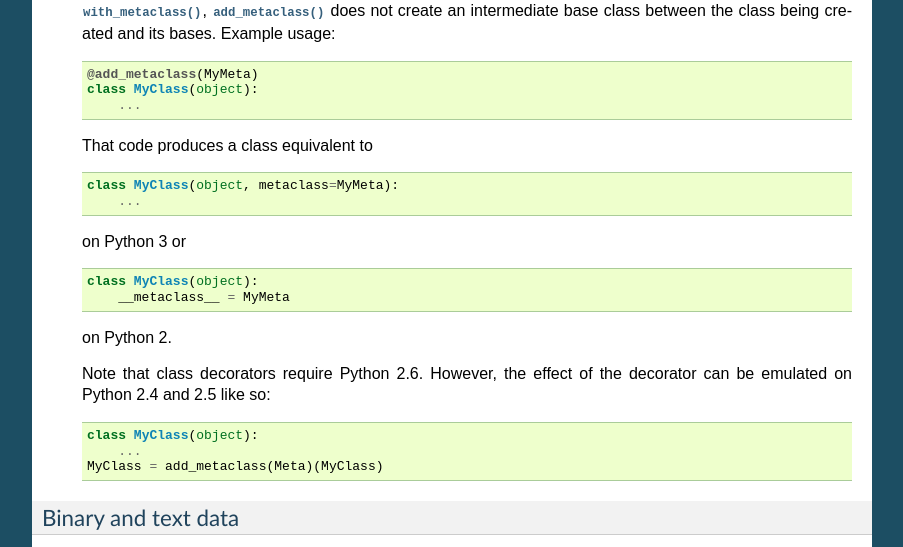
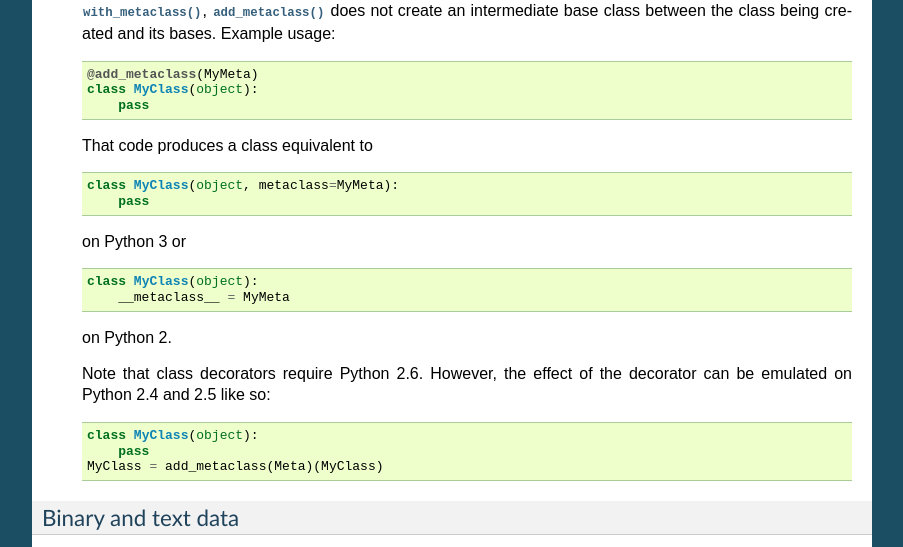
Before and after one commit to benjaminp/six, a Sphinx documentation site: the page built from documentation/index.rst, in a window 1280 px wide and 900 px high, scrolled down 3628 px. Shown: the part 162-709 px from the top of the window, without its empty margins (198-1101 px from the left). Built offline with Sphinx 7.4.7, drawn with Linux system fonts in a browser that asks for light colours.

Commit message:
use pass instead of ...

```diff
--- a/documentation/index.rst
+++ b/documentation/index.rst
@@ -292,12 +292,12 @@ Python 2 and 3.
 
        @add_metaclass(MyMeta)
        class MyClass(object):
-           ...
+           pass
 
    That code produces a class equivalent to ::
 
        class MyClass(object, metaclass=MyMeta):
-           ...
+           pass
 
    on Python 3 or ::
 
@@ -310,7 +310,7 @@ Python 2 and 3.
    decorator can be emulated on Python 2.4 and 2.5 like so::
 
        class MyClass(object):
-           ...
+           pass
        MyClass = add_metaclass(Meta)(MyClass)
 
 
```
